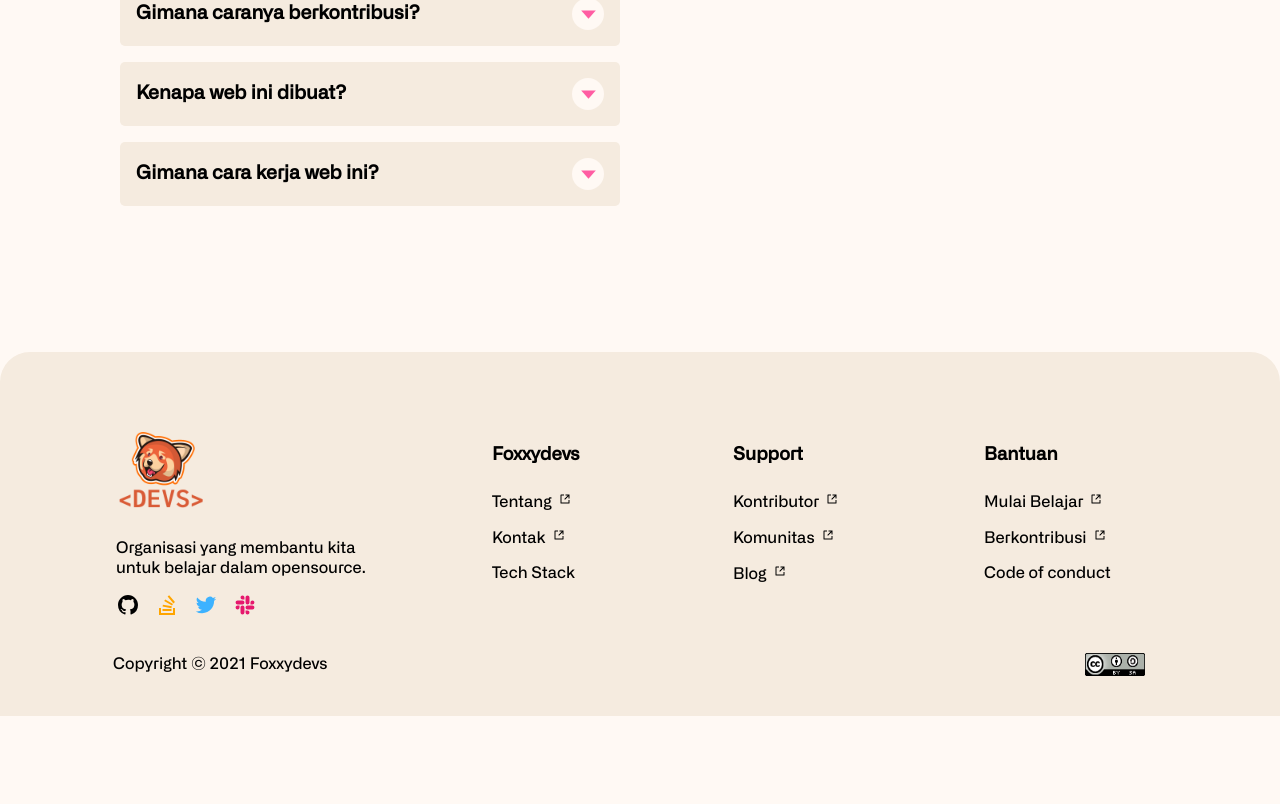
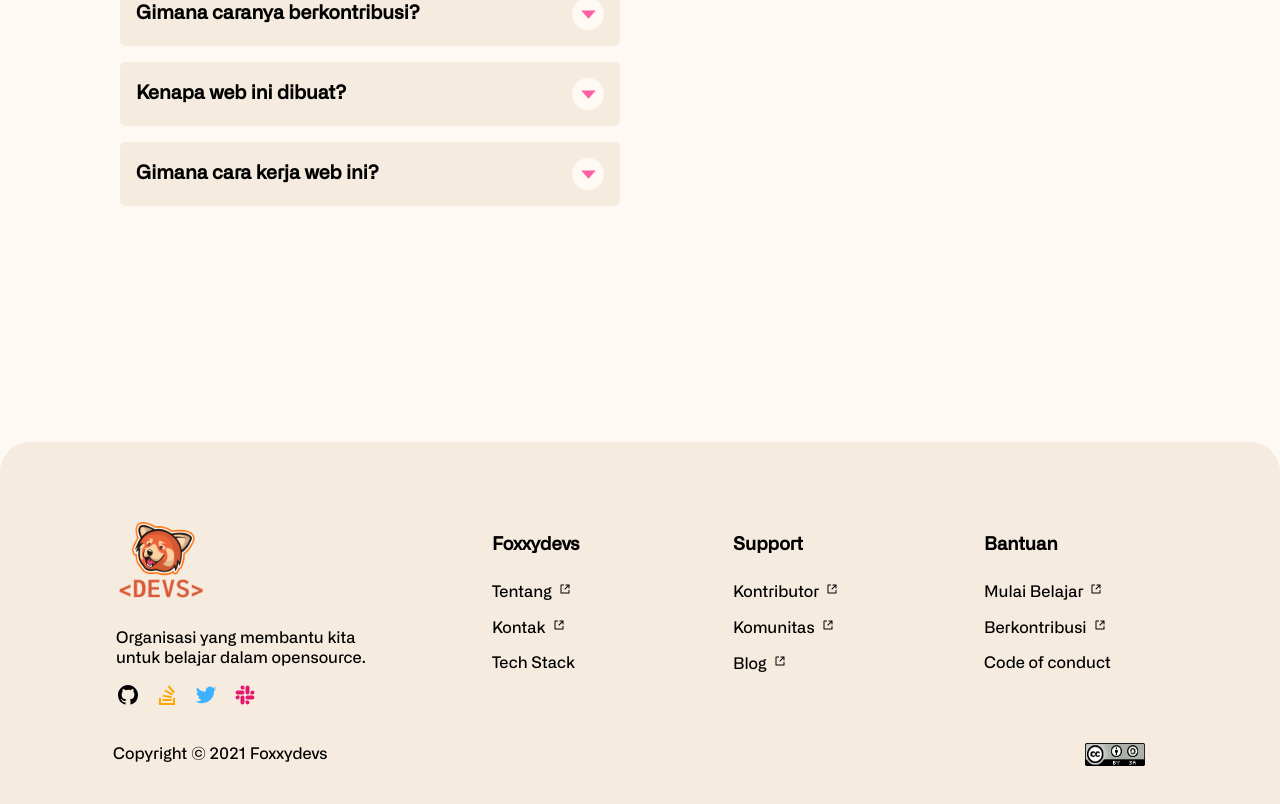
Before and after one commit to foxxydevs/foxxydevs, a React (Create React App) app: page / in a window 1280 px wide. Shown: the part 1897-2701 px from the top of the page. Before the commit the page ends 2613 px from the top, so only its background shows below. Built offline with nearby package versions, Linux system fonts and the light colour scheme.

Commit message:
feat: change a router tsx for 404 not found pages

```diff
--- a/src/components/LayoutComponent/FooterComponent/Footer.styles.ts
+++ b/src/components/LayoutComponent/FooterComponent/Footer.styles.ts
@@ -7,7 +7,7 @@ export const Footer = styled.footer`
   background-color: ${colours.carchoal};
   border-radius: 30px 30px 0px 0px;
   color: #000;
-  margin-top: 30px;
+  margin-top: 120px;
 
   @media screen and (max-width: 600px) {
     margin-top: 30px;
--- a/src/index.tsx
+++ b/src/index.tsx
@@ -1,19 +1,16 @@
 import React from 'react';
 import ReactDOM from 'react-dom';
-import Layout from './components/LayoutComponent/Layout';
 import App from './router/App';
-import { BrowserRouter } from 'react-router-dom';
+import { BrowserRouter as Router } from 'react-router-dom';
 import { Global } from '@emotion/react';
 import { globalStyles } from './config/Global.styles';
 
 ReactDOM.render(
-  <React.Fragment>
-    <BrowserRouter>
-      <Layout>
-        <Global styles={globalStyles} />
-        <App />
-      </Layout>
-    </BrowserRouter>
-  </React.Fragment>,
+  <Router>
+    <React.Fragment>
+      <Global styles={globalStyles} />
+      <App />
+    </React.Fragment>
+  </Router>,
   document.getElementById('__main')
 );
--- a/src/router/App.tsx
+++ b/src/router/App.tsx
@@ -1,14 +1,17 @@
 import { BrowserRouter as Router, Route, Switch } from 'react-router-dom';
-import NotFound from '../pages/404Pages/NotFound';
-import HomePages from '../pages/HomePages/HomePages';
+import NotFound from 'pages/404Pages/NotFound';
+import HomePages from 'pages/HomePages/HomePages';
+import Layout from 'components/LayoutComponent/Layout';
 
 function App() {
   return (
     <Router>
-      <Switch>
-        <Route exact path='/' component={HomePages} />
-        <Route exact path='*' component={NotFound} />
-      </Switch>
+      <Layout>
+        <Switch>
+          <Route path='/' component={HomePages} exact />
+          <Route path='*' component={NotFound} />
+        </Switch>
+      </Layout>
     </Router>
   );
 }
```
